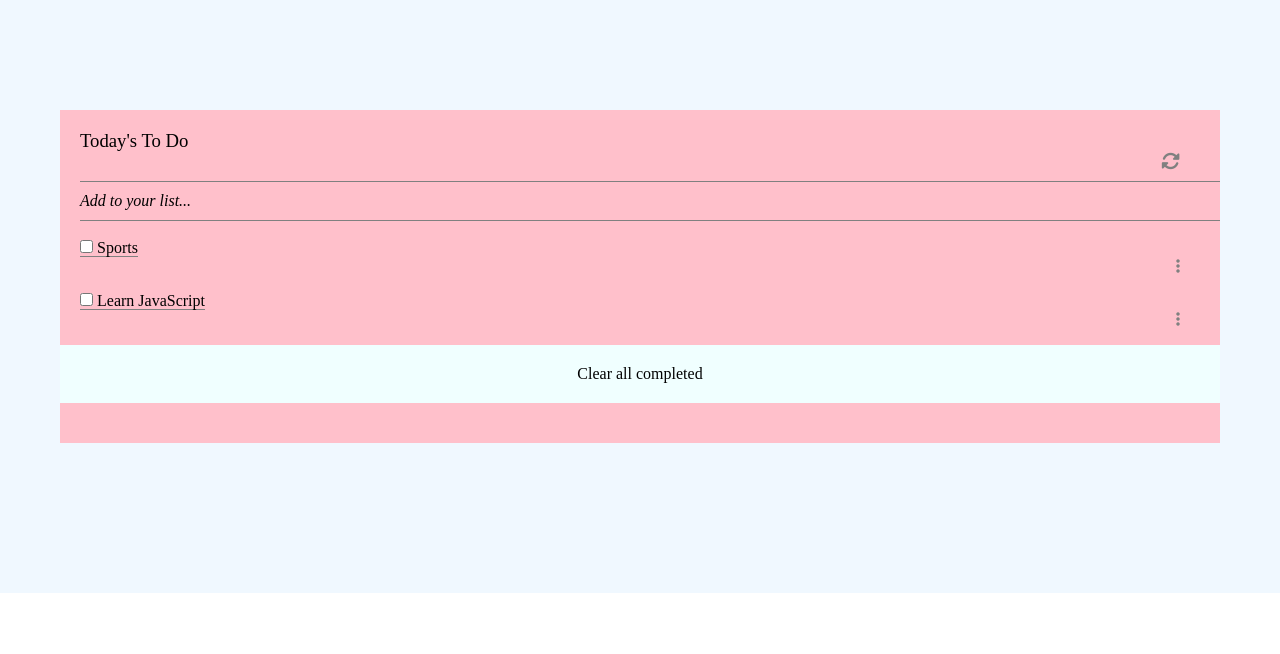
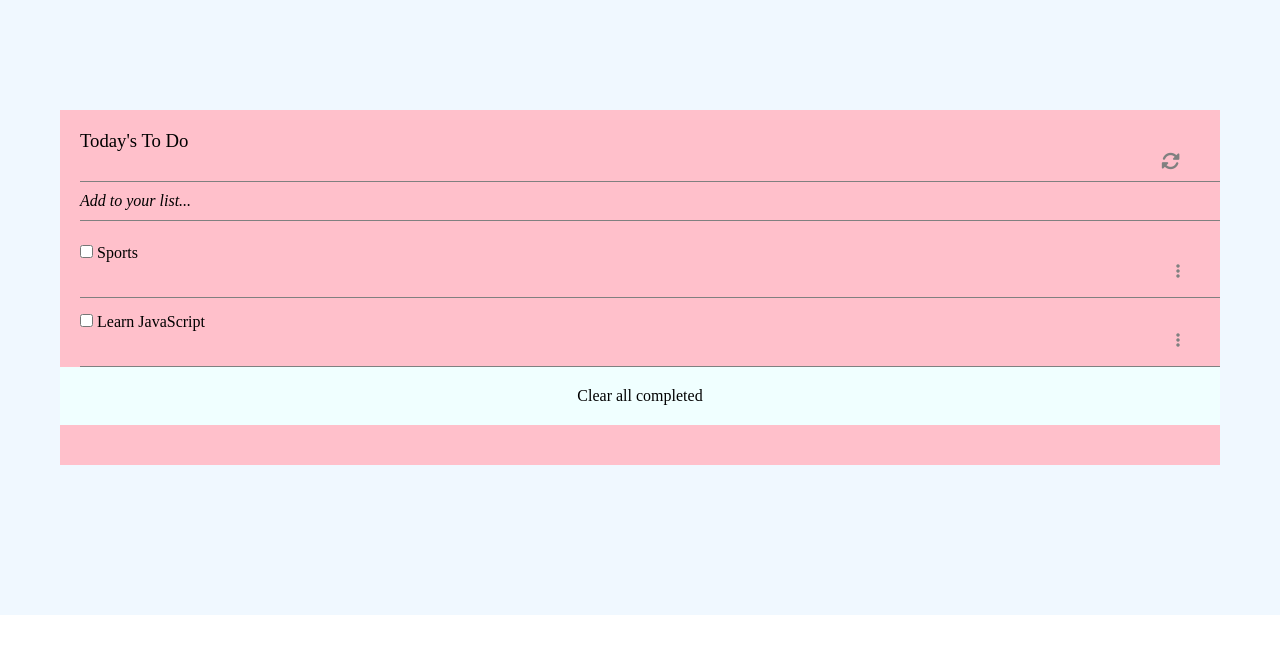
Before and after one commit to SirriRyisa/ToDoList, a website built with webpack: page src/index.html in a window 1280 px wide. Built offline with nearby package versions, Linux system fonts and the light colour scheme.

Commit message:
Fixed linters

```diff
--- a/src/index.html
+++ b/src/index.html
@@ -14,15 +14,15 @@
        <h3>Today's To Do <span><i class="fas fa-sync-alt"></i></span></h3>
        <p><i>Add to your list...</i></p><br>
        <ul>
-         <span class="list-item">
-          <input type="checkbox" class="" name="sports" value="Sports">
+         <li class="list-item">
+          <input type="checkbox" id="Sports" name="Sports" value="Sports">
           <label for="Sports" id="item"> Sports <span><i class="fas fa-ellipsis-v"></i></span></label><br>
-         </span>
+         </li>
 
-         <span class="list-items">
-          <input type="checkbox" class="" name="Sports" value="Learn JavaScript">
+         <li class="list-items">
+          <input type="checkbox" id="Learn JavaScript" name="Sports" value="Learn JavaScript">
           <label for="Learn JavaScript" id="items"> Learn JavaScript<span><i class="fas fa-ellipsis-v"></i></span></label><br>
-         </span>
+         </li>
        </ul>
        <div class="clear-list">Clear all completed</div>
       </div>
--- a/src/style.css
+++ b/src/style.css
@@ -67,3 +67,7 @@ input {
   margin-right: 40px;
   color: grey;
 }
+
+ul li {
+  list-style: none;
+}
--- a/webpack.config.js
+++ b/webpack.config.js
@@ -1,5 +1,6 @@
 const path = require('path');
 const HtmlWebpackPlugin = require('html-webpack-plugin');
+
 module.exports = {
   mode: 'development',
   entry: './src/index.js',
```
